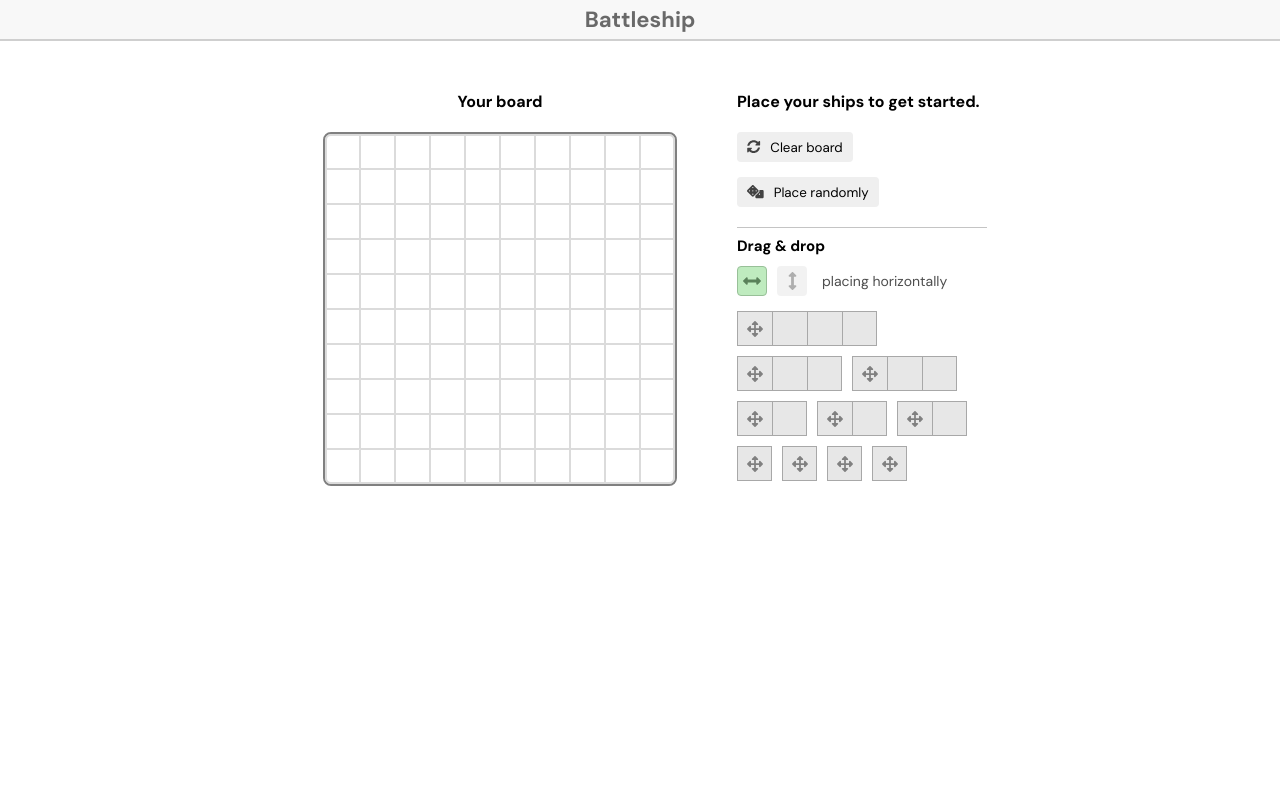
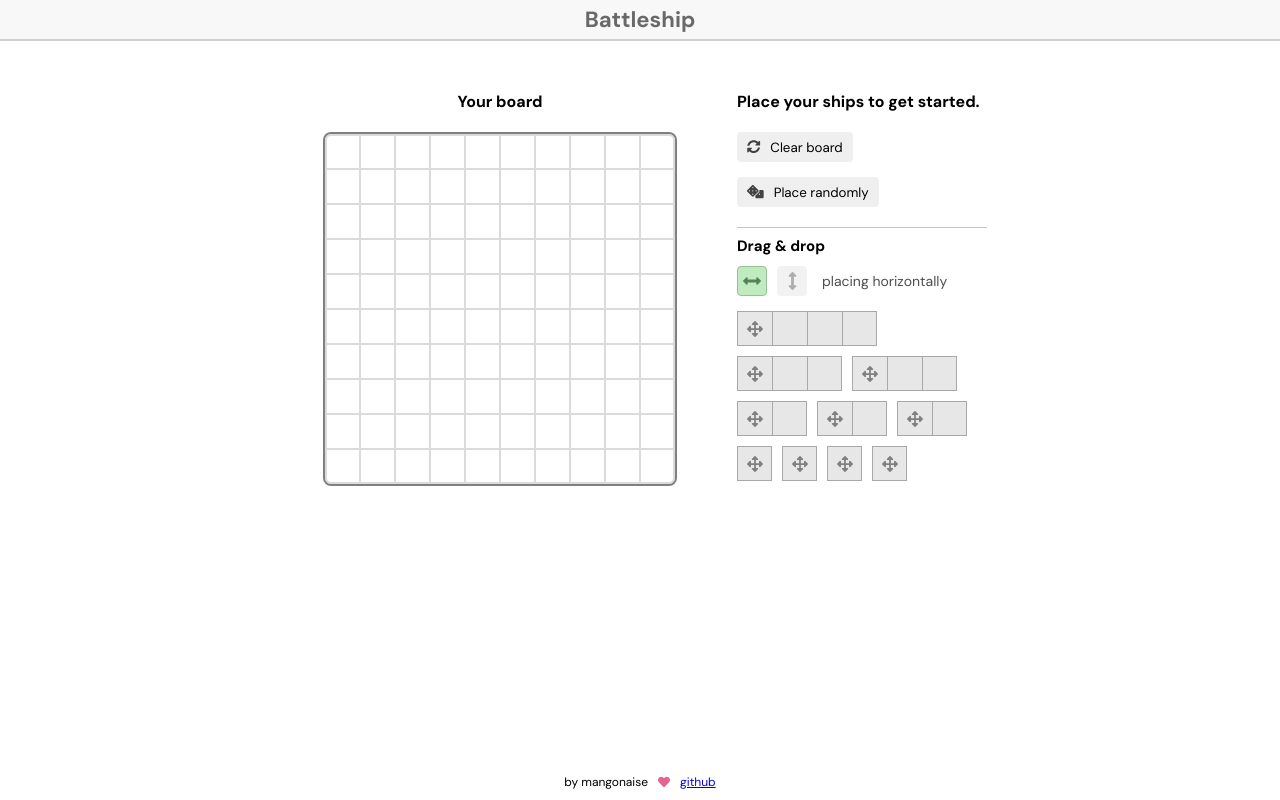
Before and after one commit to mangonaise/battleship, a React (Create React App) app: page / in a window 1280 px wide. Built offline with nearby package versions, Linux system fonts and the light colour scheme.

Commit message:
Add github footer

```diff
--- a/src/App.tsx
+++ b/src/App.tsx
@@ -2,6 +2,7 @@ import { observer } from 'mobx-react-lite';
 import React from 'react';
 import GameBoardDisplay from './components/GameBoardDisplay';
 import GameEndMessage from './components/GameEndMessage';
+import GithubFooter from './components/GithubFooter';
 import ShipPlacementMenu from './components/ShipPlacementMenu';
 import StatusText from './components/StatusText';
 import Player from './logic/player';
@@ -25,6 +26,7 @@ const App = () => {
         <GameEndMessage players={[human, cpu]}/>
       </div>
     </div>
+    <GithubFooter />
     </>
   );
 }
--- /dev/null
+++ b/src/components/GithubFooter.tsx
@@ -0,0 +1,16 @@
+import React from 'react';
+import '../styles/GithubFooter.css';
+import { FontAwesomeIcon } from '@fortawesome/react-fontawesome';
+import { faHeart } from '@fortawesome/free-solid-svg-icons';
+
+const GithubFooter = () => {
+  return (
+    <div className="footer">
+      <div>by mangonaise</div>
+      <FontAwesomeIcon icon={faHeart} color="rgb(230, 101, 144)"/>
+      <a href="https://github.com/mangonaise/battleship">github</a>
+    </div>
+  )
+}
+
+export default GithubFooter;
--- a/src/styles/App.css
+++ b/src/styles/App.css
@@ -11,6 +11,7 @@
 @media only screen and (max-width: 830px) {
   #game-container {
     width: min-content;
+    margin-top: 10px;
   }
 }
 
--- /dev/null
+++ b/src/styles/GithubFooter.css
@@ -0,0 +1,16 @@
+.footer {
+  position: fixed;
+  width: 100%;
+  font-size: 12px;
+  display: flex;
+  justify-content: center;
+  align-items: center;
+  bottom: 10px;
+  left: 0;
+  right: 0;
+  text-align: center;
+}
+
+.footer > * {
+  margin: 0px 5px;
+}
--- a/src/styles/SunkShipIndicators.css
+++ b/src/styles/SunkShipIndicators.css
@@ -17,6 +17,7 @@
   flex-direction: column;
   justify-content: center;
   align-items: flex-end;
+  padding-bottom: 40px;
 }
 
 .sunk-indicator {
```
